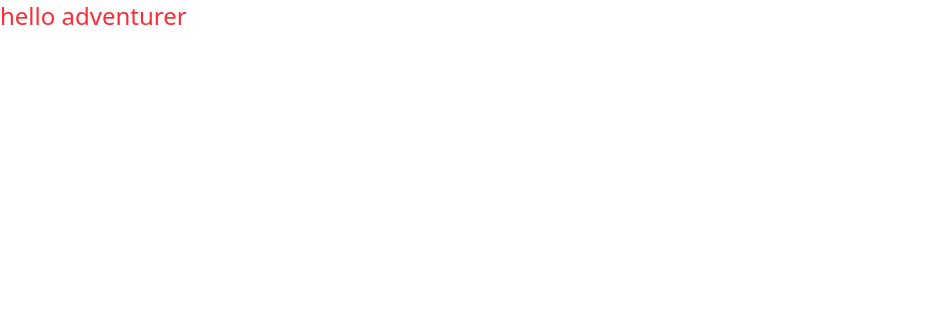
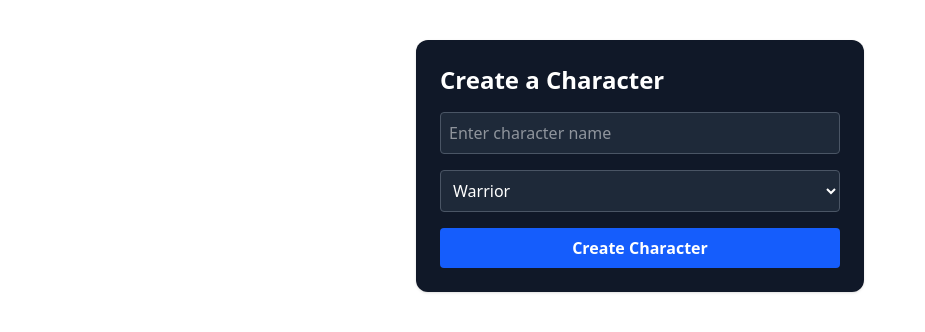
Before and after one commit to Norberthue/adventure-awaits, a React (Vite) app in the folder client/: page /create in a window 1280 px wide. Shown: the top 332 px of the page, without its empty margins (0-925 px from the left). Built offline with nearby package versions, Linux system fonts and the light colour scheme.

Commit message:
chosing name and class form

```diff
--- a/client/src/App.tsx
+++ b/client/src/App.tsx
@@ -1,11 +1,16 @@
+
+import { BrowserRouter as Router, Routes, Route } from 'react-router-dom';
+import CharacterCreate from './pages/CharacterCreate';
 
 function App() {
-
   return (
-    <>
-      <p className='text-2xl text-red-500'>hello adventurer</p>
-    </>
-  )
+    <Router>
+      <Routes>
+        <Route path="/create" element={<CharacterCreate />} />
+        {/* Add other routes here */}
+      </Routes>
+    </Router>
+  );
 }
 
-export default App
+export default App;
--- a/client/src/pages/CharacterCreate.tsx
+++ b/client/src/pages/CharacterCreate.tsx
@@ -6,11 +6,67 @@ const CharacterCreate = () => {
     const [name, setName] = useState('');
     const [classType, setClassType] = useState<ClassType>('Warrior');
     const [userId, setUserId] = useState('123');
-    const []
+    const [createdCharacter, setCreatedCharacter] = useState<Character | null>(null);
+    const [error, setError] = useState('')
 
+    const handleSubmit = async (e:React.FormEvent) => {
+        e.preventDefault()
+
+        try {
+            const response = await axios.post<{character: Character}>(
+                'http://localhost:8080/character/create',
+                { userId, name, classType}
+            );
+            setCreatedCharacter(response.data.character)
+        } catch (err: any) {
+            setError(err.response?.data?.message || 'Character creation failed')
+        }
+    }
 
     return (
-    <div>CharacterCreate</div>
+    <div className="max-w-md mx-auto mt-10 p-6 bg-gray-900 rounded-xl shadow text-white">
+      <h2 className="text-2xl font-bold mb-4">Create a Character</h2>
+      <form onSubmit={handleSubmit} className="space-y-4">
+        <input
+          type="text"
+          placeholder="Enter character name"
+          value={name}
+          onChange={(e) => setName(e.target.value)}
+          className="w-full p-2 bg-gray-800 rounded border border-gray-600"
+          required
+        />
+        <select
+          value={classType}
+          onChange={(e) => setClassType(e.target.value as ClassType)}
+          className="w-full p-2 bg-gray-800 rounded border border-gray-600"
+        >
+          <option value="Warrior">Warrior</option>
+          <option value="Mage">Mage</option>
+          <option value="Archer">Archer</option>
+        </select>
+        <button
+          type="submit"
+          className="w-full bg-blue-600 hover:bg-blue-700 transition py-2 rounded font-semibold"
+        >
+          Create Character
+        </button>
+      </form>
+
+      {createdCharacter && (
+        <div className="mt-6 p-4 bg-green-800 rounded">
+          <p className="font-semibold">Character Created:</p>
+          <p>Name: {createdCharacter.name}</p>
+          <p>Class: {createdCharacter.class}</p>
+          <p>Level: {createdCharacter.level}</p>
+        </div>
+      )}
+
+      {error && (
+        <p className="mt-4 text-red-400">
+          ⚠️ {error}
+        </p>
+      )}
+    </div>
   )
 }
 
```
